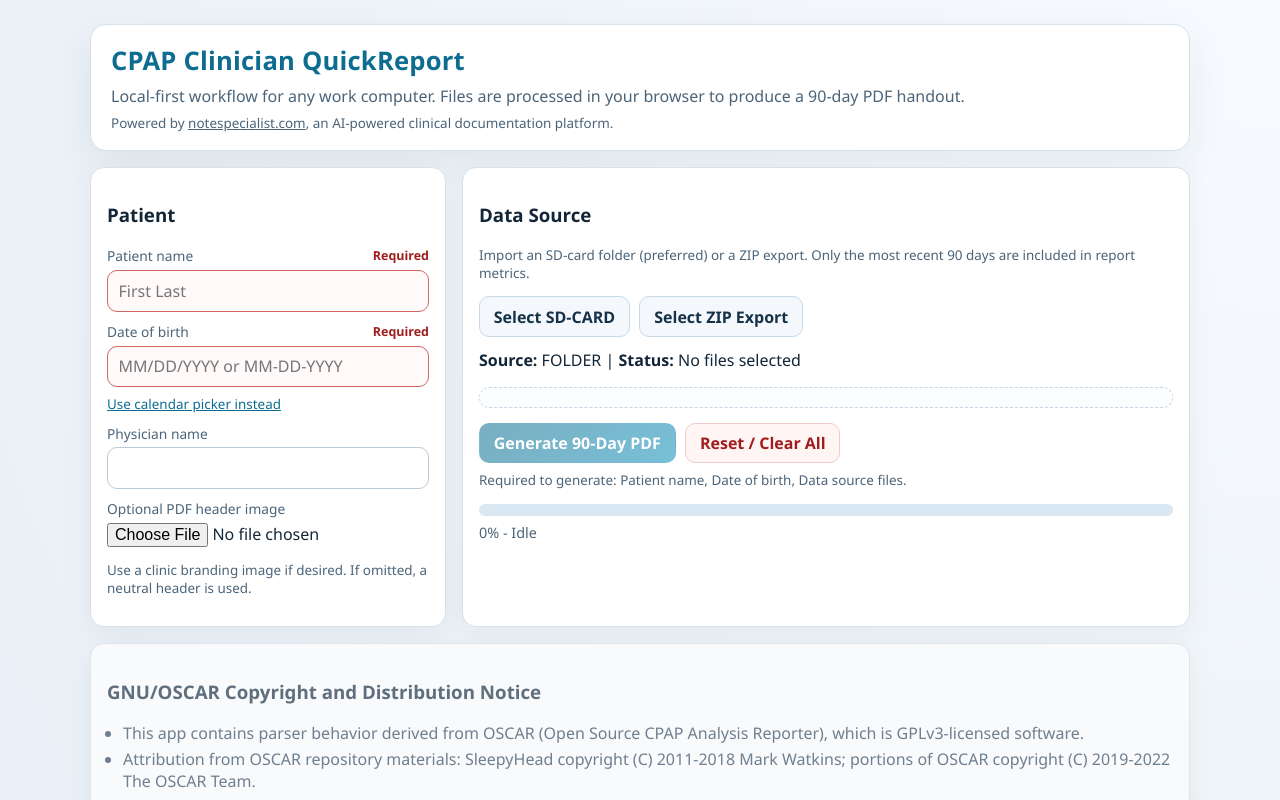
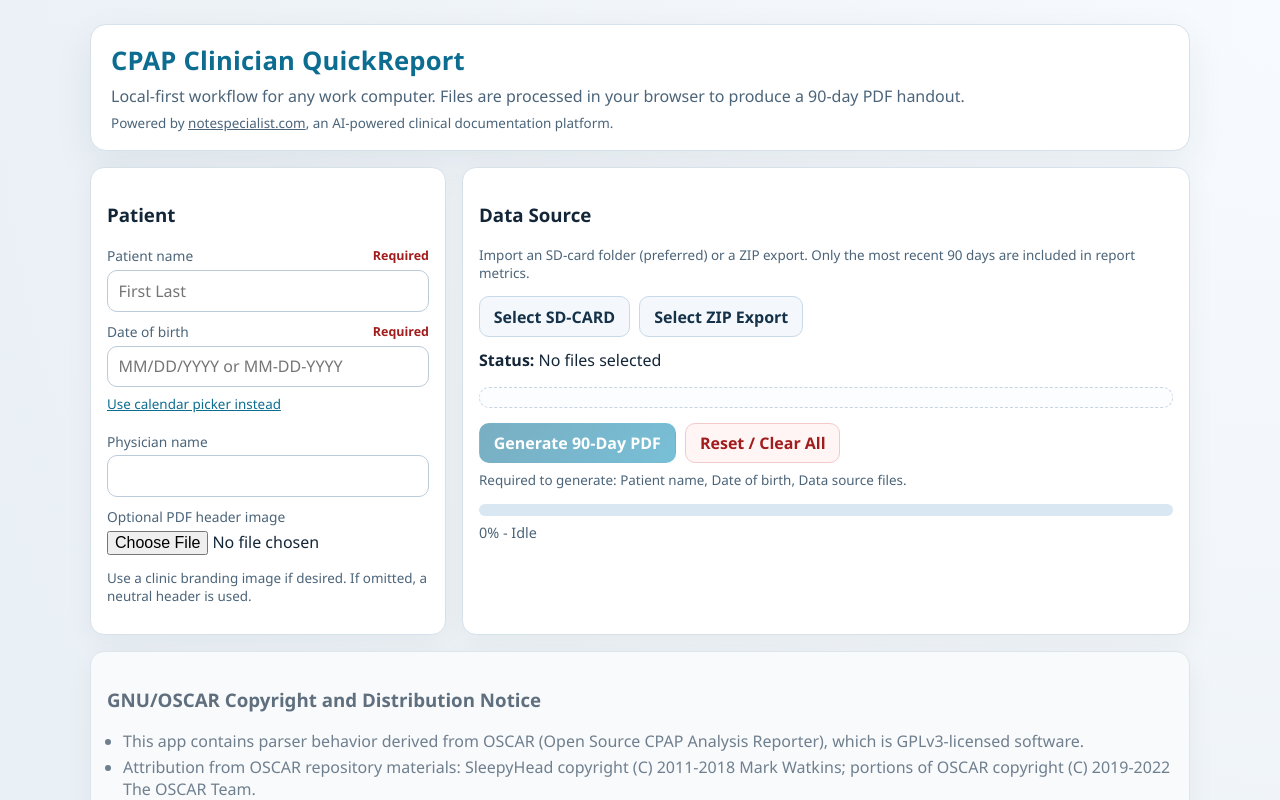
Before and after one commit to Cruxad0/CPAP-QuickReport, a Next.js app: page / in a window 1280 px wide. Shown: the top 800 px of the page. Built offline with nearby package versions, Linux system fonts and the light colour scheme.

Commit message:
Add files via upload

```diff
--- a/app/globals.css
+++ b/app/globals.css
@@ -143,16 +143,6 @@ textarea {
 .date-input:focus {
   outline: 2px solid #9dd6ea;
   border-color: var(--brand-2);
-}
-
-.input-error {
-  border-color: #d36464;
-  background: #fff9f9;
-}
-
-.input-error:focus {
-  outline: 2px solid #f0b7b7;
-  border-color: #c94d4d;
 }
 
 .actions {
--- a/components/quick-report-app.tsx
+++ b/components/quick-report-app.tsx
@@ -529,7 +529,7 @@ export function QuickReportApp() {
           </label>
           <input
             id="patientName"
-            className={`input ${isPatientNameMissing ? "input-error" : ""}`}
+            className="input"
             value={patientName}
             onChange={(e) => setPatientName(e.target.value)}
             placeholder="First Last"
@@ -542,7 +542,7 @@ export function QuickReportApp() {
           </label>
           <input
             id="dob"
-            className={`date-input ${isDobMissing ? "input-error" : ""}`}
+            className="date-input"
             type="text"
             inputMode="numeric"
             placeholder="MM/DD/YYYY or MM-DD-YYYY"
@@ -622,7 +622,7 @@ export function QuickReportApp() {
             </div>
           ) : null}
 
-          <label htmlFor="physician" style={{ marginTop: 10 }}>
+          <label htmlFor="physician" style={{ marginTop: 18 }}>
             Physician name
           </label>
           <input
@@ -674,7 +674,7 @@ export function QuickReportApp() {
           <input ref={zipInputRef} type="file" accept=".zip" onChange={handleZipSelection} style={{ display: "none" }} />
 
           <p style={{ marginTop: 12 }}>
-            <strong>Source:</strong> {sourceKind.toUpperCase()} | <strong>Status:</strong> {selectedCountLabel}
+            <strong>Status:</strong> {selectedCountLabel}
           </p>
 
           <div className="file-list" aria-live="polite">
```
Also changed, not shown: 1 other file (tests, documents, lock files or other folders).
